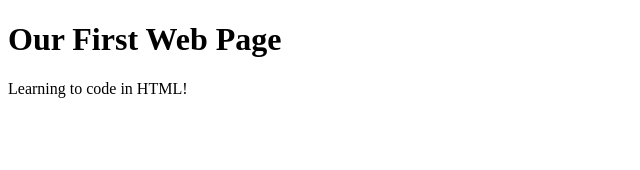
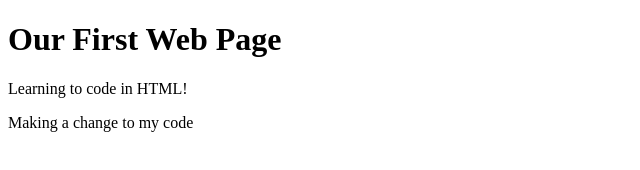
Before and after one commit to Anjana-Ruttala/DIS, a plain HTML site: page index.html in a window 1280 px wide. Shown: the whole page, without its empty margins (0-640 px from the left). Drawn offline with Linux system fonts and the light colour scheme.

Commit message:
Making 2nd changes

```diff
--- a/index.html
+++ b/index.html
@@ -4,5 +4,6 @@
         <body>
             <h1>Our First Web Page</h1>
             <p>Learning to code in HTML!</p>
+            <p>Making a change to my code</p>
         </body>
     </html>
```
